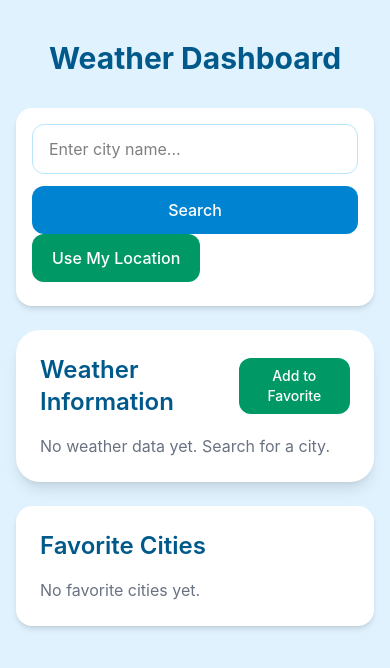
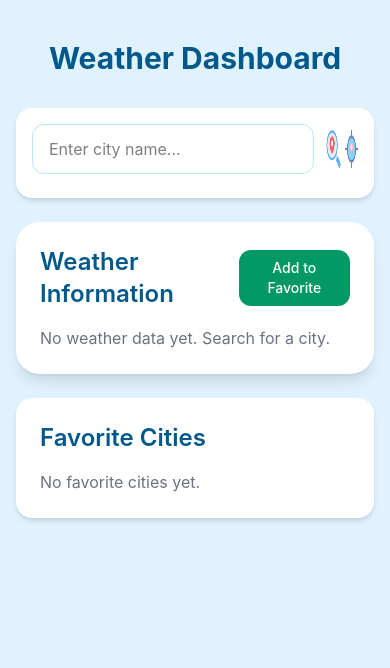
Before and after one commit to EiSandyPhyo/weather-dashboard, a React (Vite) app: page / in a window 390 px wide. Shown: the top 668 px of the page. Built offline with nearby package versions, Linux system fonts and the light colour scheme.

Commit message:
Step13: Make text to icon change based on screen size

```diff
--- a/src/App.jsx
+++ b/src/App.jsx
@@ -56,9 +56,7 @@ function App() {
 
       setWeather(weatherData);
       setCity(weatherData.city); // display the city name by clicking the favorite city button
-      setMessage(
-        `Weather data loaded for "${weatherData.city}". Check console for details.`,
-      );
+      setMessage(`Weather data loaded for "${weatherData.city}".`);
     } catch (error) {
       setWeather(null);
       setMessage(
--- a/src/components/SearchBar.jsx
+++ b/src/components/SearchBar.jsx
@@ -1,5 +1,7 @@
 /* eslint-disable no-unused-vars */
 import React from "react";
+import searchLocationIcon from "../assets/search-location.png";
+import locationIcon from "../assets/location.png";
 
 const SearchBar = ({
   city,
@@ -12,7 +14,7 @@ const SearchBar = ({
 }) => {
   return (
     <div className="mb-6 rounded-2xl bg-white p-4 shadow-md">
-      <div className="flex flex-col gap-3 sm:flex-row">
+      <div className="flex items-center gap-2">
         <input
           type="text"
           placeholder="Enter city name..."
@@ -31,7 +33,18 @@ const SearchBar = ({
           type="button"
           onClick={() => handleSearch(city)}
           disabled={isLoading}
-          className={`rounded-xl px-5 py-3 font-medium text-white transition ${
+          className={`${isLoading ? "cursor-not-allowed " : "cursor-pointer"}
+          `}
+        >
+          <span className="sm:hidden">
+            <img
+              src={searchLocationIcon}
+              alt="search location"
+              className="w-10 h-10 my-auto cursor-pointer ml-1"
+            />
+          </span>
+          <span
+            className={`hidden sm:inline rounded-xl px-5 py-3 font-medium text-white transition ${
               isLoading
                 ? "cursor-not-allowed bg-sky-400"
                 : "cursor-pointer bg-sky-600 hover:bg-sky-700"
@@ -39,16 +52,23 @@ const SearchBar = ({
           `}
           >
             {isLoading ? "Loading..." : "Search"}
+          </span>
         </button>
-      </div>
+
         <button
           type="button"
           onClick={handleUseCurrentLocation}
           disabled={isLoading}
-        className="rounded-xl bg-emerald-600 px-5 py-3 font-medium text-white transition hover:bg-emerald-700 disabled:cursor-not-allowed disabled:bg-emerald-300"
+          className=""
         >
-        Use My Location
+          <img
+            src={locationIcon}
+            alt="location"
+            className="w-10 h-10 my-auto cursor-pointer"
+          />
         </button>
+      </div>
+
       <p className="text-red-400 text-sm mt-2">{errorMsg}</p>
     </div>
   );
```
Also changed, not shown: src/assets/location.png (added), src/assets/search-location.png (added). Lines whose indentation alone changed are shown as unchanged.
